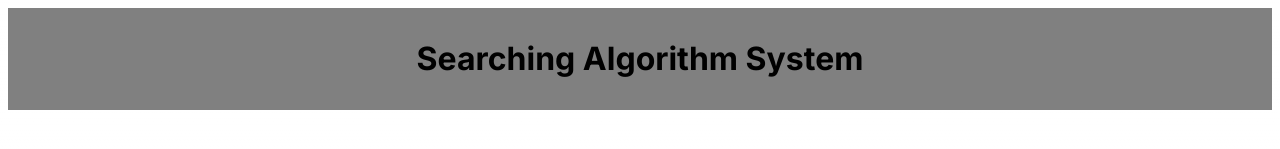
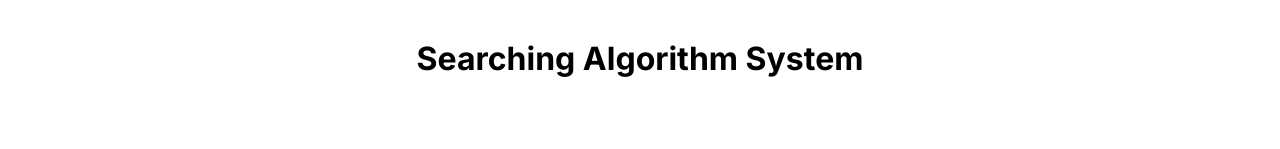
Before and after one commit to tanadendere/teaching-programming-searching, a Next.js app in the folder searching-algorithms-app/: page / in a window 1280 px wide. Shown: the top 149 px of the page. Built offline with nearby package versions, Linux system fonts and the light colour scheme.

Commit message:
more fixes + styling

```diff
--- a/searching-algorithms-app/src/components/HomePage/HomePageComponent.tsx
+++ b/searching-algorithms-app/src/components/HomePage/HomePageComponent.tsx
@@ -11,7 +11,7 @@ export default function HomePageComponent() {
 
     return (
         <div>
-            <div style={{padding: '10px',  textAlign: 'center', background: 'gray'}}>
+            <div style={{padding: '10px',  textAlign: 'center'}}>
                 <h1> Searching Algorithm System</h1>
             </div>
 
```
